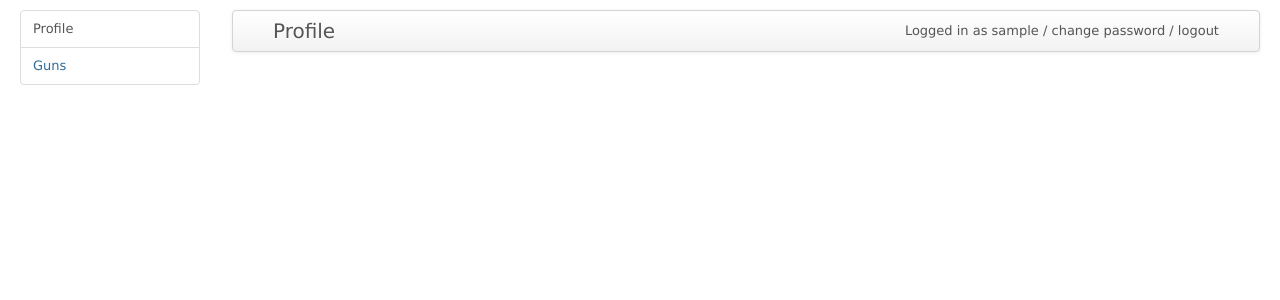
After one commit to wiliamsouza/gunclub, a Django app: page /dashboard/user/ in a window 1280 px wide. The commit adds this page. Shown: the top 300 px of the page. Run offline with Django 3.2, Linux system fonts and the light colour scheme; the visitor is signed in with stand-in values (Sample User, id 1).

Commit message:
Added dashboard base templates and views

```diff
--- a/gunclub/gunclub/views.py
+++ b/gunclub/gunclub/views.py
@@ -4,6 +4,7 @@ from django.shortcuts import render_to_response
 from django.utils.translation import ugettext as _
 from django.contrib.auth.decorators import login_required
 from django.http import HttpResponseRedirect, HttpResponseForbidden
+
 
 @login_required
 def home(request):
@@ -15,11 +16,12 @@ def home(request):
 
 @login_required
 def user_dashboard(request):
+    title = _("Profile")
     return render_to_response(
-        'user/dashboard.html',
+        'dashboard/user.html',
         context_instance=RequestContext(
             request,
-            {'a': '',
+            {'title': title,
              'b': '',}
             )
         )
@@ -27,13 +29,14 @@ def user_dashboard(request):
 
 @login_required
 def admin_dashboard(request):
+    title = _("Member")
     if not request.user.is_staff:
         return HttpResponseForbidden()
     return render_to_response(
-        'admin/dashboard.html',
+        'dashboard/admin.html',
         context_instance=RequestContext(
             request,
-            {'a': '',
+            {'title': title,
              'b': '',}
             )
         )
--- a/gunclub/static/css/default.css
+++ b/gunclub/static/css/default.css
@@ -46,14 +46,14 @@ img {
 }
 
 .login {
-  width: 380px;
-  margin-top: 80px;
+  width: 350px;
+  margin-top: 70px;
   margin-left: auto;
   margin-right: auto;
-  background: white url('/static/img/logo2.png') no-repeat center 35px;
+  background: white url('/static/img/logo2.png') no-repeat center 15px;
   border: 1px solid #e1e1e1;
   max-height: none;
-  padding-top: 180px;
+  padding-top: 140px;
   -webkit-border-radius: 6px;
   -moz-border-radius: 6px;
   border-radius: 6px;
@@ -73,3 +73,13 @@ img {
   padding: 0 0 0 0;
   margin: 0 0 0 0;
 }
+
+.sidebar {
+  /**background-color: #bbd8e9;**/
+  padding-top: 10px;
+}
+
+.content {
+  /**background-color: #dceaf4;**/
+  padding-top: 10px;
+}
--- a/gunclub/templates/base_two_column.html
+++ b/gunclub/templates/base_two_column.html
@@ -3,8 +3,36 @@
 {% block page %}
 <div class="container-fluid">
   <div class="row-fluid">
-    <div class="span2">{% block sidebar %}{% endblock %}</div>
-    <div class="span10">{% block content %}{% endblock%}</div>
+    <div class="span2">
+      <div class="sidebar">
+        <ul class="nav nav-tabs nav-stacked">
+        {% block menu %}{% endblock %}
+        </ul>
+      </div> <!-- sidebar -->
+    </div> <!-- span2 -->
+    <div class="span10">
+      <div class="content">
+        <div class="navbar">
+          <div class="navbar-inner">
+            <div class="container-fluid">
+              <a class="brand" href="#">{{ title }}</a>
+              {% if user.is_authenticated %}
+                <div class="nav-collapse collapse">
+                <p class="navbar-text pull-right">
+                  {% trans "Logged in as" %} {{ user.username }} /
+                  <a href="/accounts/password/change/" class="navbar-link">
+                  {% trans "change password" %}</a> /
+                  <a href="/accounts/logout/" class="navbar-link">
+                  {% trans "logout" %}</a>
+                </p>
+              </div><!-- nav-collapse -->
+              {% endif %}
+            </div> <!-- container-fluid -->
+          </div> <!-- navbar-inner -->
+        </div> <!-- navbar -->
+        {% block content %}{% endblock%}
+      </div> <!-- content -->
+    </div> <!-- span10 -->
   </div> <!-- row_fluid -->
 </div> <!-- container-fluid -->
 {% endblock page %}
--- /dev/null
+++ b/gunclub/templates/dashboard/user.html
@@ -0,0 +1,8 @@
+{% extends "base_two_column.html" %}
+{% load i18n %}
+{% block menu %}
+  <li class="active"><a href="#">Profile</a></li>
+  <li><a href="#">Guns</a></li>
+{% endblock menu %}
+{% block content %}
+{% endblock content %}
```
Also changed, not shown: gunclub/templates/dashboard/admin.html (added, +8 -0 lines).
